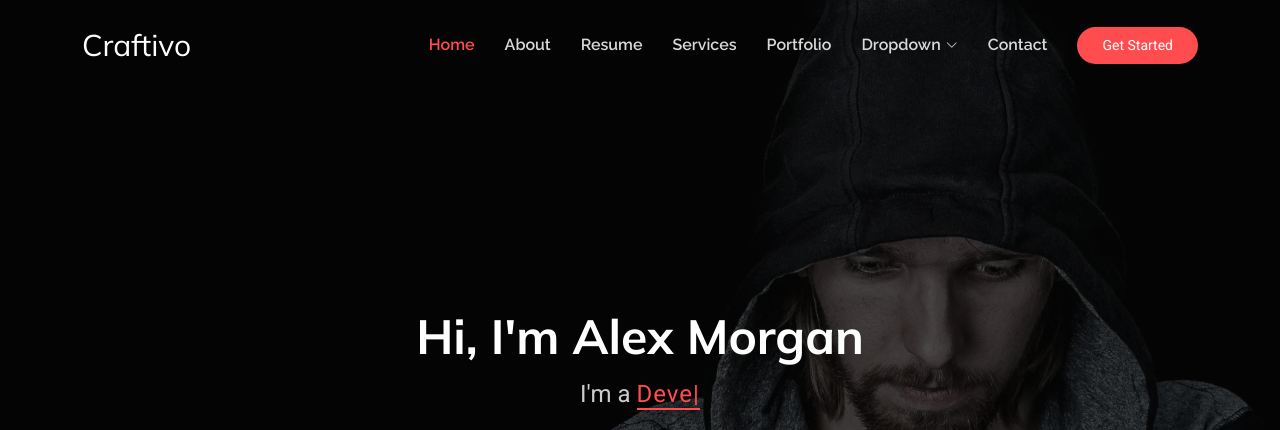
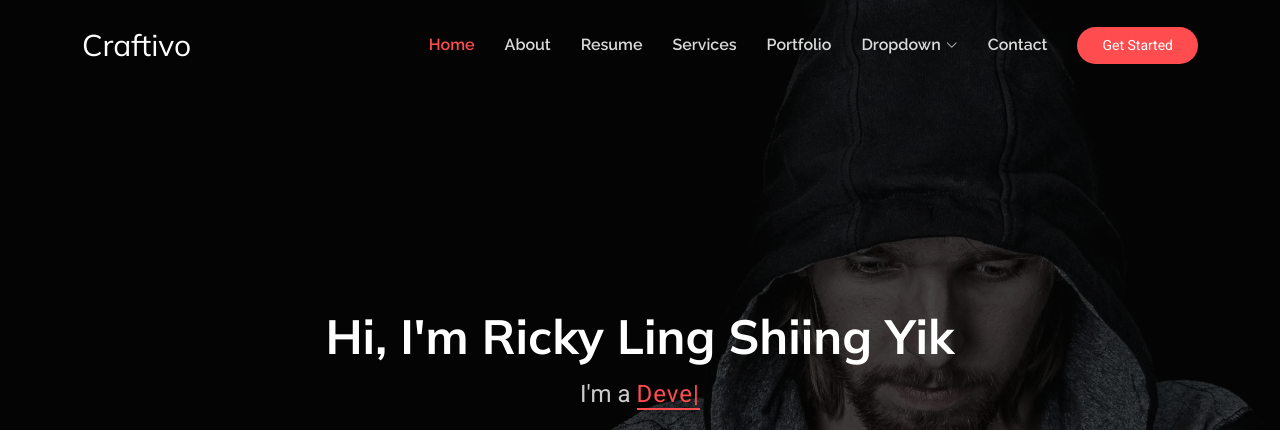
Before and after one commit to shiingyik-boop/website2, a plain HTML site: page index.html in a window 1280 px wide. Shown: the top 430 px of the page. Drawn offline with Linux system fonts and the light colour scheme.

Commit message:
Update index.html

```diff
--- a/index.html
+++ b/index.html
@@ -91,7 +91,7 @@
       <div class="container" data-aos="fade-up" data-aos-delay="100">
         <div class="row justify-content-center">
           <div class="col-lg-8 text-center">
-            <h2>Hi, I'm Alex Morgan</h2>
+            <h2>Hi, I'm Ricky Ling Shiing Yik</h2>
             <p>I'm a <span class="typed" data-typed-items="Designer, Developer, Freelancer, Photographer"></span><span class="typed-cursor" aria-hidden="true"></span></p>
             <div class="social-links">
               <a href="#"><i class="bi bi-twitter-x"></i></a>
```
